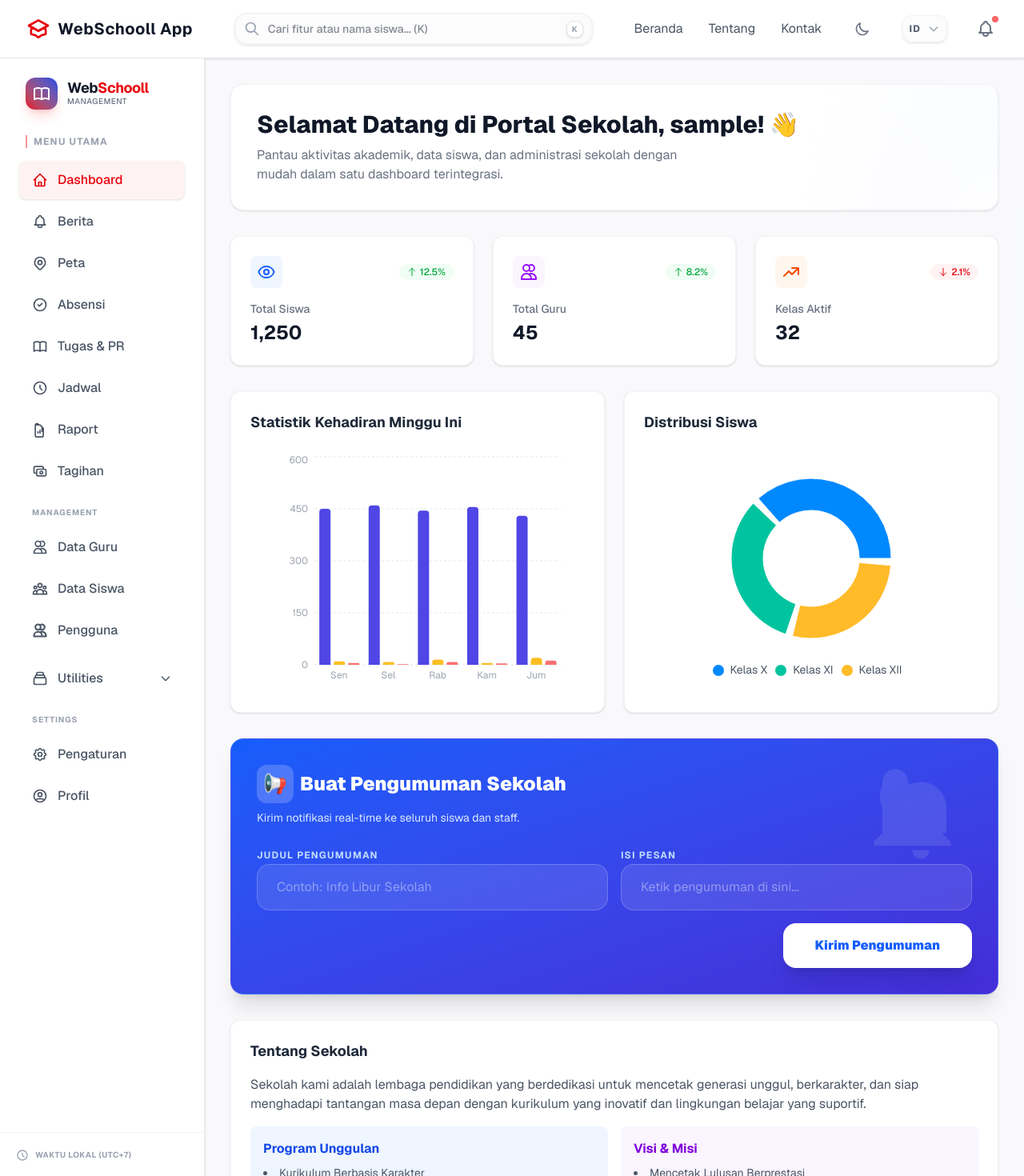
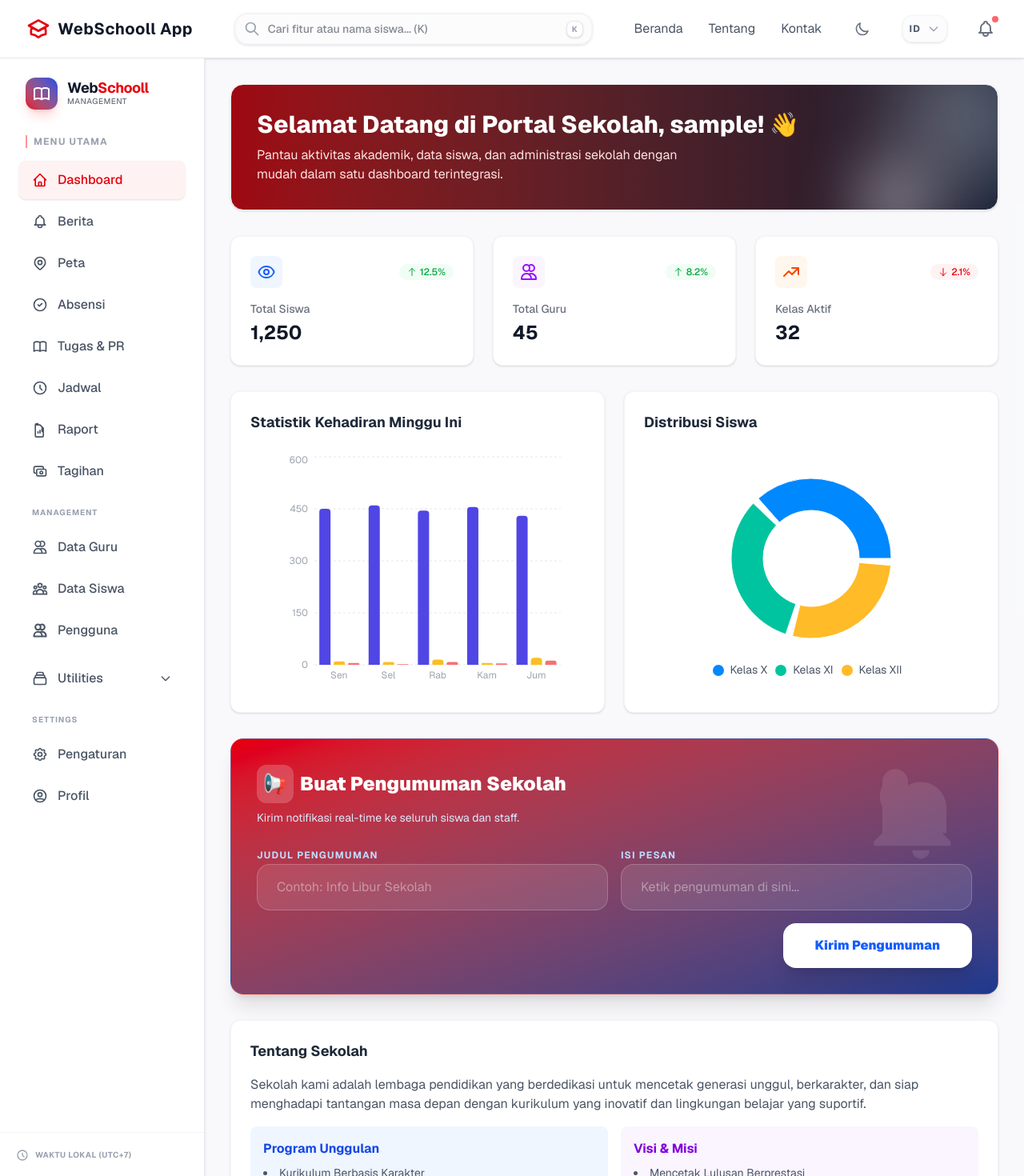
Before and after one commit to Upi03/webscholl-app.github, a Next.js app: page / in a window 1280 px wide. Shown: the top 1470 px of the page at 80% size. Built offline with nearby package versions, Linux system fonts and the light colour scheme; sample sign-in values are in the browser's storage.

Commit message:
Update teacher dashboard with red accents

```diff
--- a/app/page.tsx
+++ b/app/page.tsx
@@ -66,10 +66,10 @@ export default function HomePage() {
 
 
               {/* Hero / Welcome Section */}
-              <div className="bg-white dark:bg-gray-800 rounded-2xl p-8 shadow-sm border border-gray-100 dark:border-gray-700 relative overflow-hidden transition-colors duration-300">
+              <div className="bg-gradient-to-r from-red-800 to-slate-900 text-white rounded-2xl p-8 shadow-sm border border-gray-100 dark:border-gray-700 relative overflow-hidden transition-colors duration-300">
                 <div className="relative z-10">
-                  <h2 className="text-3xl font-extrabold text-gray-900 dark:text-white mb-2">{t.dashboard.welcome_hero}, {userData?.username || "Admin"}! 👋</h2>
-                  <p className="text-gray-500 dark:text-gray-400 max-w-xl">
+                  <h2 className="text-3xl font-extrabold text-white mb-2">{t.dashboard.welcome_hero}, {userData?.username || "Admin"}! 👋</h2>
+                  <p className="text-red-100 max-w-xl">
                     {t.dashboard.hero_desc}
                   </p>
                 </div>
@@ -137,7 +137,7 @@ export default function HomePage() {
 
               {/* Teacher/Admin Notification Section */}
               {(userData?.role === 'admin' || userData?.role === 'teacher') && (
-                <div className="bg-gradient-to-br from-blue-600 to-indigo-700 p-8 rounded-2xl shadow-xl text-white mb-8 border border-white/10 relative overflow-hidden group">
+                <div className="bg-gradient-to-br from-red-600 to-blue-900 p-8 rounded-2xl shadow-xl text-white mb-8 border border-white/10 relative overflow-hidden group">
                   <div className="absolute top-0 right-0 p-8 opacity-10 group-hover:scale-110 transition-transform">
                     <svg className="w-32 h-32" fill="currentColor" viewBox="0 0 24 24"><path d="M12 22a2 2 0 002-2H10a2 2 0 002 2zm6-6V10a6 6 0 00-9-5.16V4a3 3 0 00-6 0v.84A6 6 0 003 10v6l-2 2v1h18v-1l-2-2z" /></svg>
                   </div>
```
